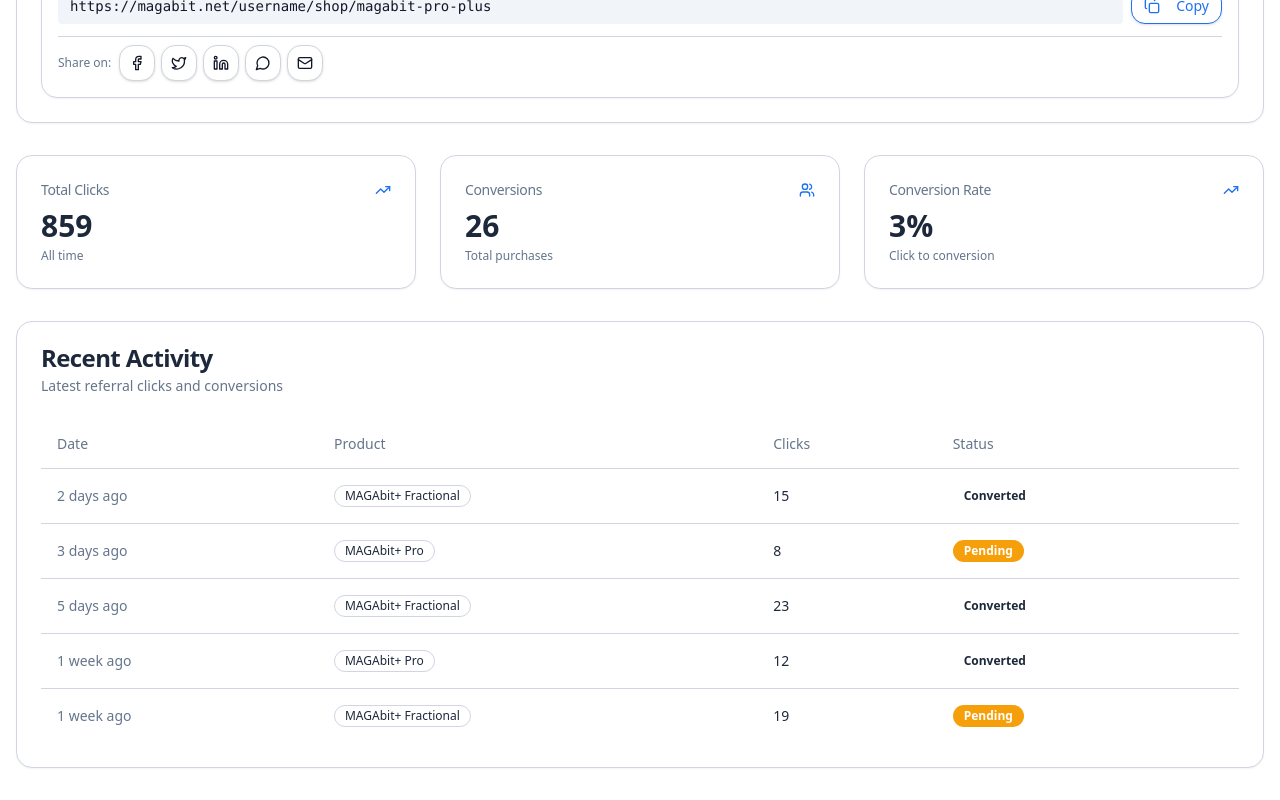
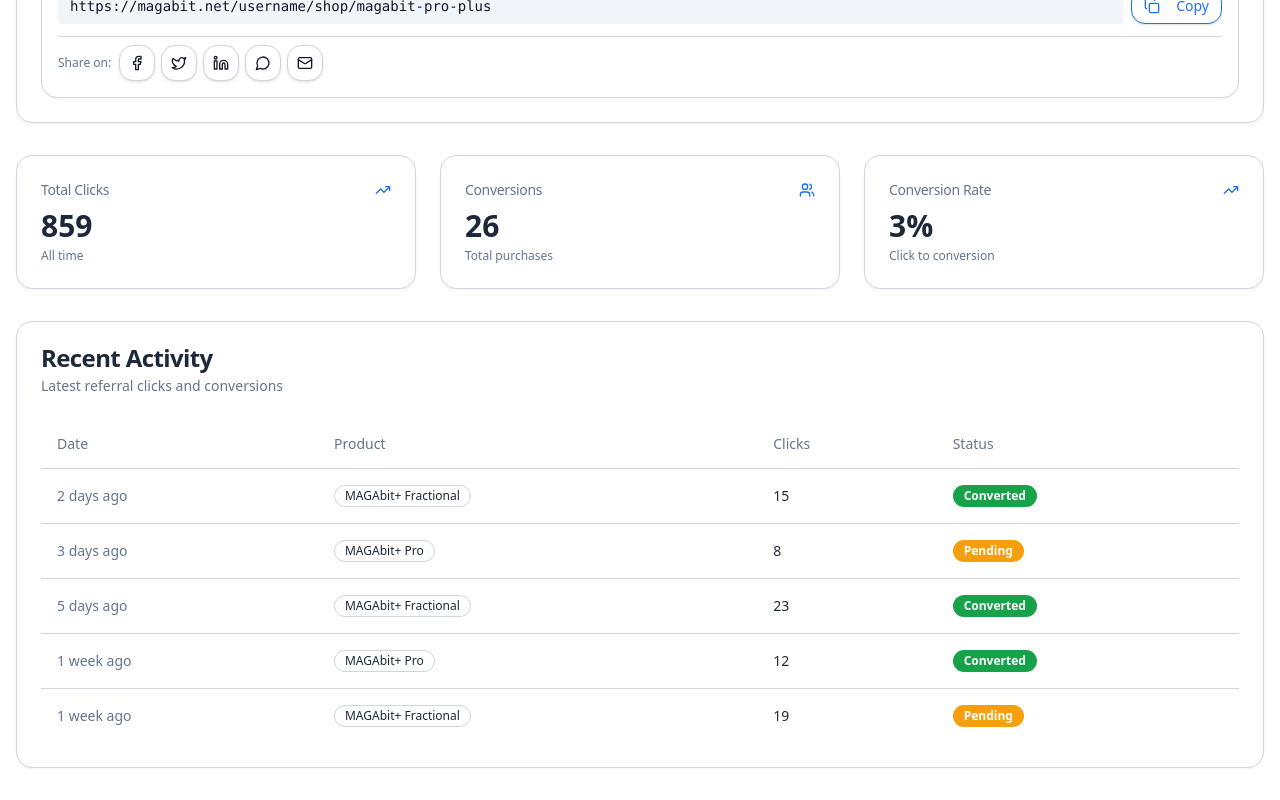
Before and after one commit to sgerritse/magabit-customer-refferal, a React (Vite) app: page / in a window 1280 px wide. Shown: the part 420-1220 px from the top of the page. Built offline with nearby package versions, Linux system fonts and the light colour scheme.

Commit message:
Fix: Restore status badge colors

```diff
--- a/src/index.css
+++ b/src/index.css
@@ -30,6 +30,10 @@
     /* Accent - Amber */
     --accent: 38 92% 50%;
     --accent-foreground: 0 0% 100%;
+
+    /* Success - Green */
+    --success: 142 76% 36%;
+    --success-foreground: 0 0% 100%;
 
     /* Destructive */
     --destructive: 0 84.2% 60.2%;
@@ -72,6 +76,9 @@
     --accent: 12 87% 60%;
     --accent-foreground: 221 45% 8%;
 
+    --success: 142 71% 45%;
+    --success-foreground: 210 17% 95%;
+
     --destructive: 0 84.2% 60.2%;
     --destructive-foreground: 210 17% 95%;
 
--- a/tailwind.config.ts
+++ b/tailwind.config.ts
@@ -39,6 +39,10 @@ export default {
           DEFAULT: "hsl(var(--accent))",
           foreground: "hsl(var(--accent-foreground))",
         },
+        success: {
+          DEFAULT: "hsl(var(--success))",
+          foreground: "hsl(var(--success-foreground))",
+        },
         popover: {
           DEFAULT: "hsl(var(--popover))",
           foreground: "hsl(var(--popover-foreground))",
```
